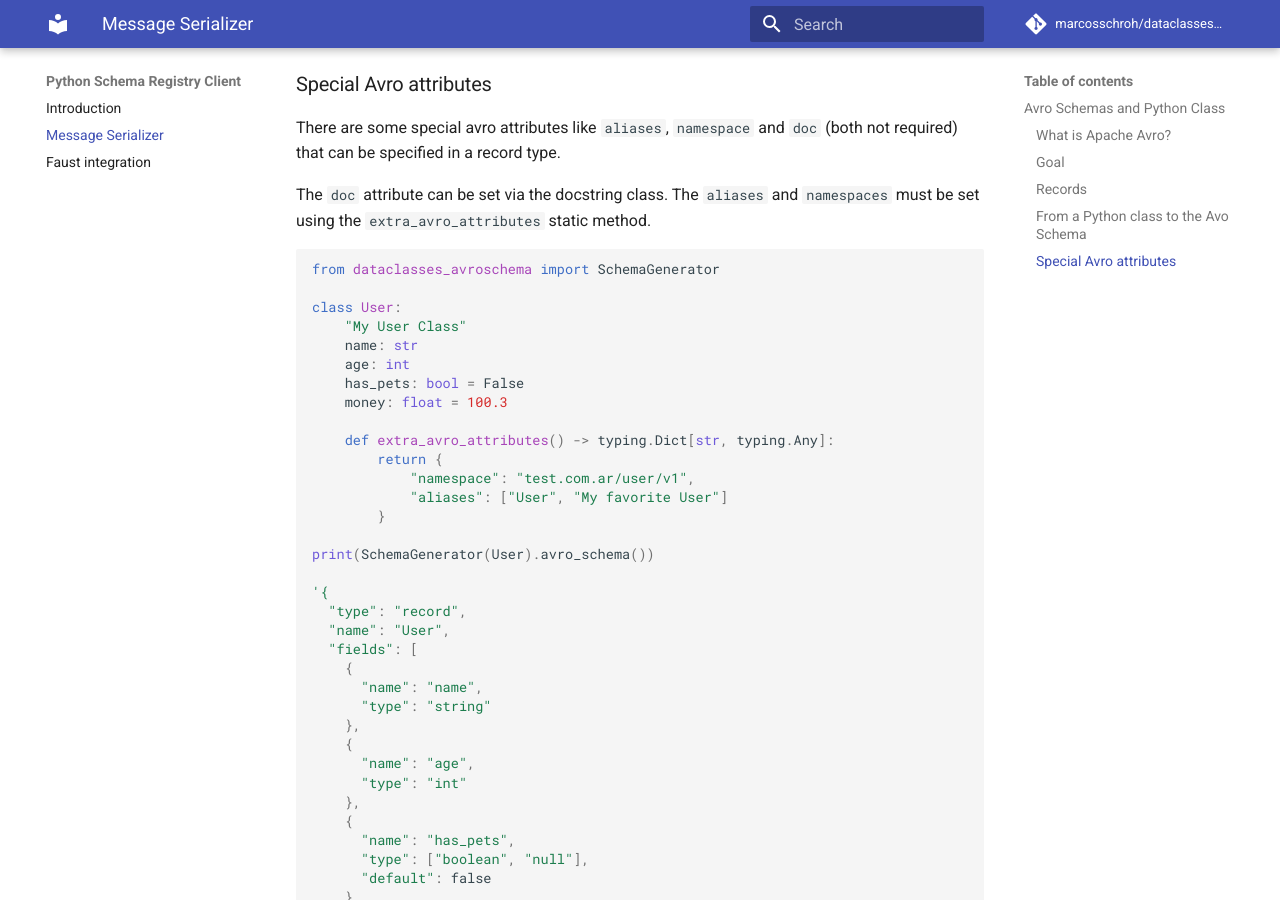
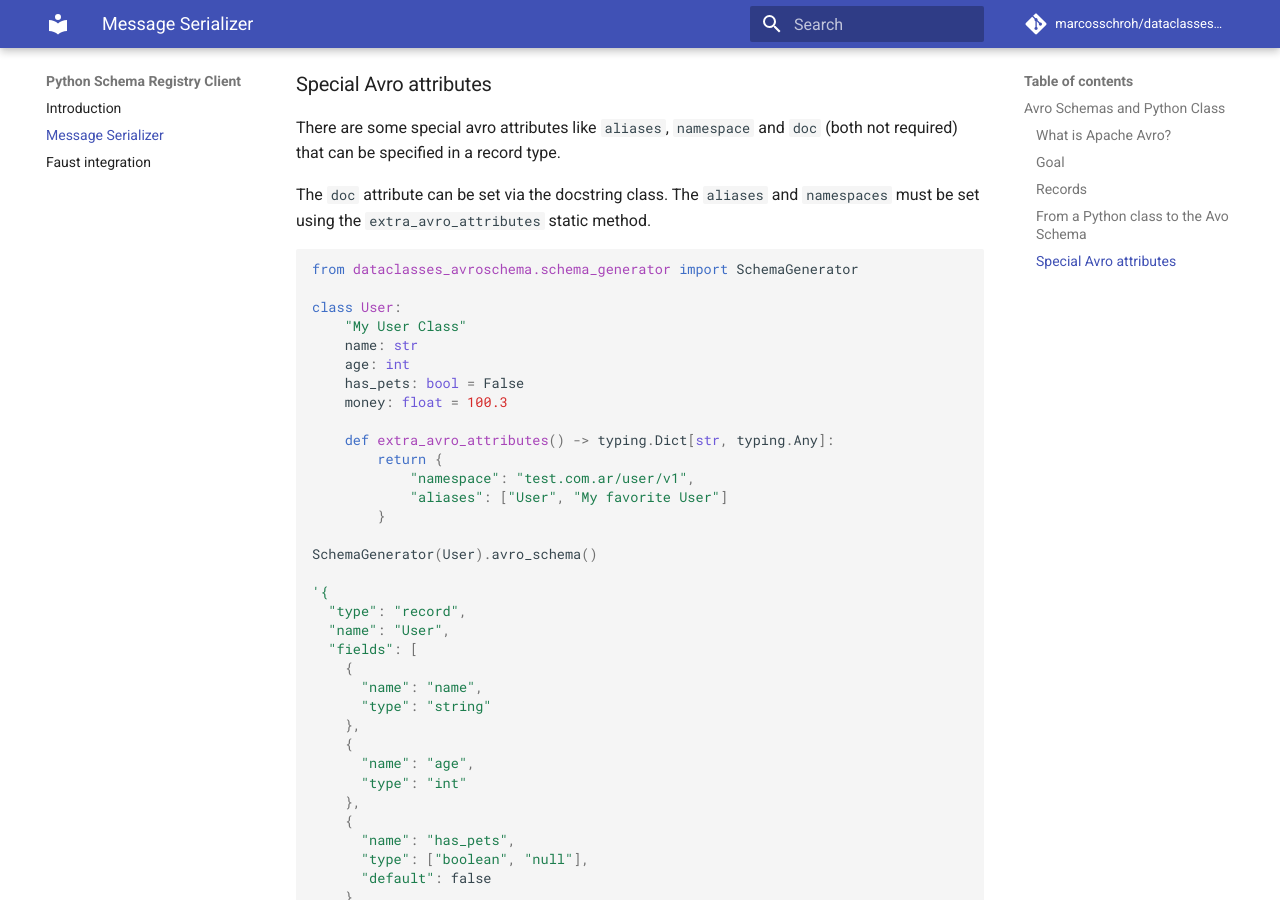
Before and after one commit to marcosschroh/dataclasses-avroschema, an MkDocs documentation site: the page built from docs/avro_schema.md, in a window 1280 px wide and 900 px high, scrolled down 1890 px. Built offline with MkDocs 1.6.1 and Material for MkDocs 9.7.7, drawn with Linux system fonts in a browser that asks for light colours; comment, search, counter and statistics services are not loaded.

Commit message:
doc: Doc updated

````diff
--- a/docs/avro_schema.md
+++ b/docs/avro_schema.md
@@ -66,7 +66,7 @@ There are some special avro attributes like `aliases`, `namespace` and `doc` (bo
 The `doc` attribute can be set via the docstring class. The `aliases` and `namespaces` must be set using the `extra_avro_attributes` static method.
 
 ```python
-from dataclasses_avroschema import SchemaGenerator
+from dataclasses_avroschema.schema_generator import SchemaGenerator
 
 class User:
     "My User Class"
@@ -81,7 +81,7 @@ class User:
             "aliases": ["User", "My favorite User"]
         }
 
-print(SchemaGenerator(User).avro_schema())
+SchemaGenerator(User).avro_schema()
 
 '{
   "type": "record",
````
Also changed, not shown: README.md (+4 -4 lines).
